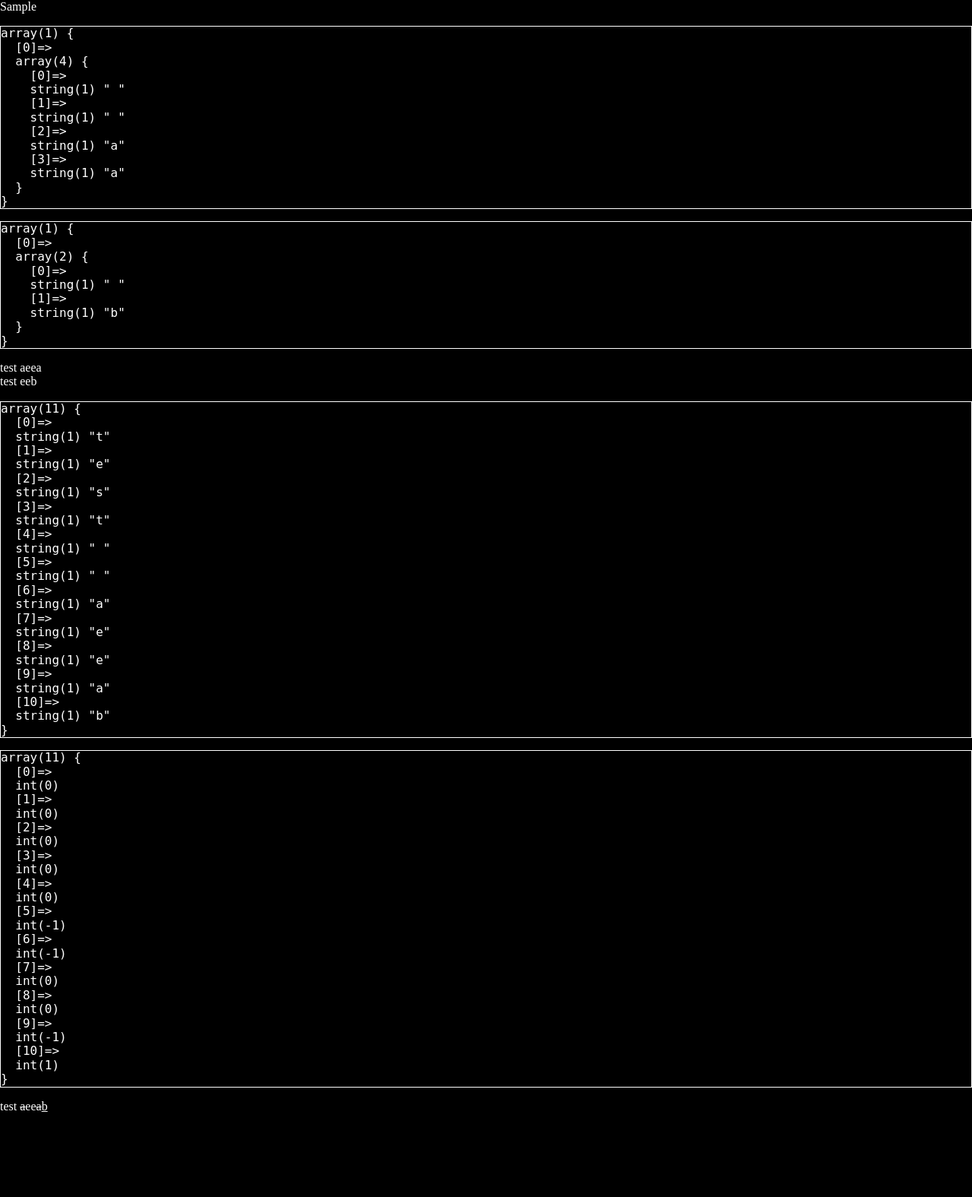
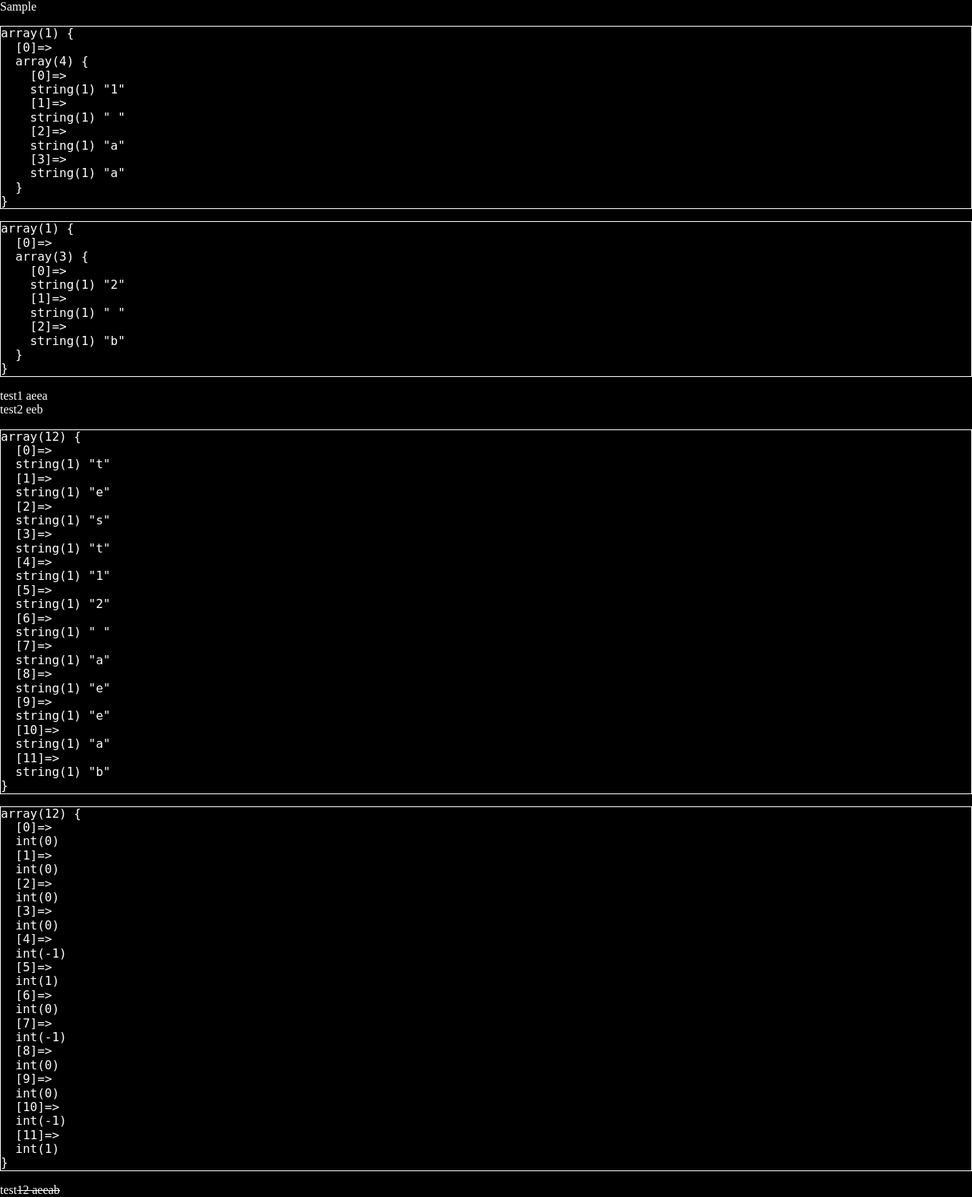
Before and after one commit to cmrweb/cmrfwDefaultProject, a PHP site: template web/pages/home.php in a window 1280 px wide. Shown: the whole page at 76% size. Before the commit the page ends 1463 px from the top, so only its background shows below. Run offline with PHP 8.4, Linux system fonts and the light colour scheme; the template is opened without the code that fills it: most values are stand-ins (such as "Sample title", 1, 10 or a date in 2020); some libraries are stand-ins or nearby versions.

Commit message:
Update home.php

```diff
--- a/web/pages/home.php
+++ b/web/pages/home.php
@@ -1,8 +1,8 @@
 <?php
 echo $html->h('1', !empty($username) ? 'Welcome Home ' . $username : 'Welcome Home', 'large');
 //versioning beta
-$old = 'test  aeea';
-$new = 'test eeb';
+$old = 'test1 aeea';
+$new = 'test2 eeb';
 preg_match_all("/[^~$new+~]|[\s]/","$old",$matches);
 preg_match_all("/[^~$old+~]|[\s]/","$new",$notin);
 echo '<pre>';
@@ -98,6 +98,8 @@ function diffline($line1, $line2)
     $n = count($diffval);
     $pmc = 0;
     $result = '';
+    $msg='';
+    $msg2='';
     for ($i = 0; $i < $n; $i++)
     {
         $mc = $diffmask[$i];
@@ -105,25 +107,25 @@ function diffline($line1, $line2)
         {
             switch ($pmc)
             {
-                case -1: $result .= '</del>'; break;
-                case 1: $result .= '</ins>'; break;
+                case -1:$msg.='<del>'. $result .'</del>'; break;
+                case 1:$msg.= '<ins>'.$result .'</ins>'; break;
             }
             switch ($mc)
             {
-                case -1: $result .= '<del>'; break;
-                case 1: $result .= '<ins>'; break;
+                case -1:$msg.='<del>'. $result .'<del>'; break;
+                case 1:$msg.='<ins>'.$result .'</ins>'; break;
             }
         }
-        $result .= $diffval[$i];
+        $msg .= $diffval[$i];
 
         $pmc = $mc;
     }
     switch ($pmc)
     {
-        case -1: $result .= '</del>'; break;
-        case 1: $result .= '</ins>'; break;
+        case -1:$msg.= '<del>'.$result .'</del>'; break;
+        case 1:$msg.='<ins>'.$result .'</ins>'; break;
     }
+    return $msg;
 
-    return $result;
 }
 echo diffline($old, $new);
```
